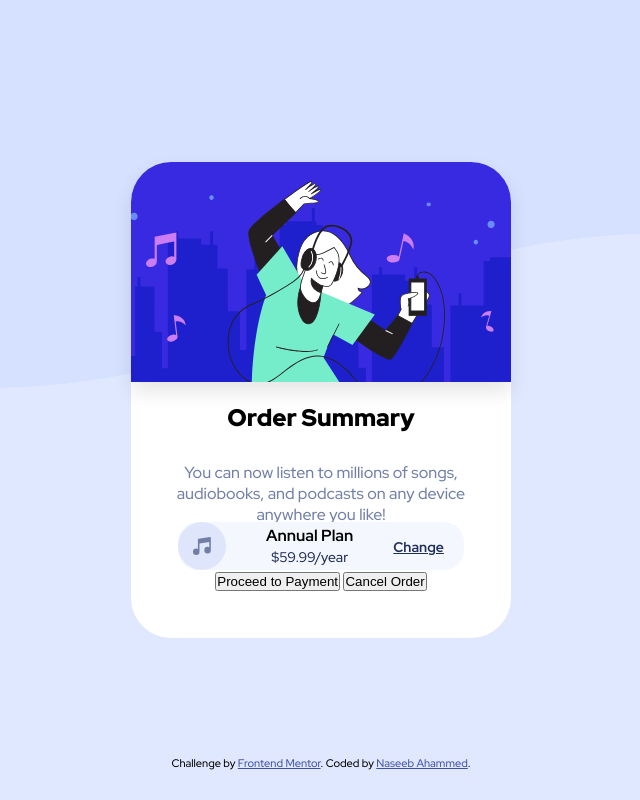
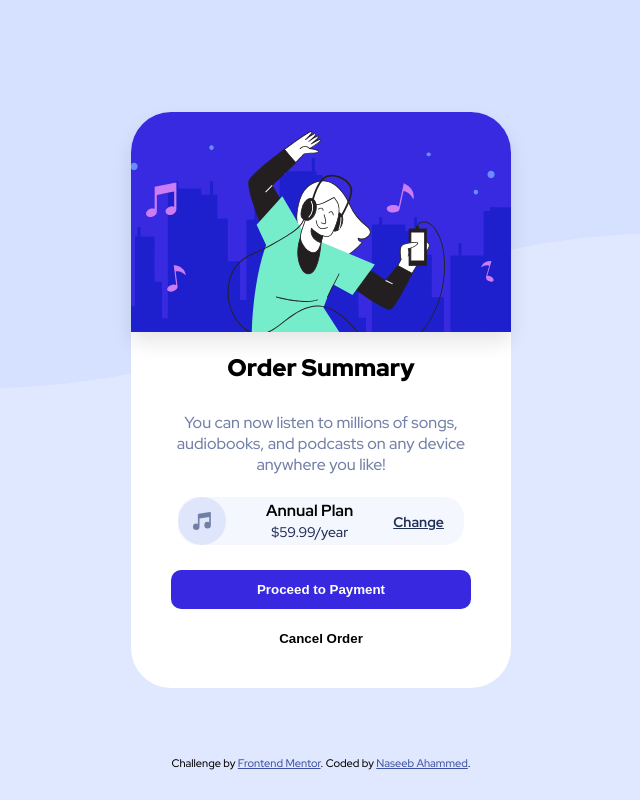
Before and after one commit to naseebahammed/order_summary_card, a website: page index.html in a window 1280 px wide. Shown: the whole page, without its empty margins (319-959 px from the left). Drawn offline with Linux system fonts and the light colour scheme.

Commit message:
Card Button Styled

```diff
--- a/assets/scss/style.scss
+++ b/assets/scss/style.scss
@@ -85,4 +85,27 @@
       }
     }
   }
+  &_btn {
+    display: flex;
+    flex-direction: column;
+    width: 100%;
+    &-proced,
+    &-cancel {
+      margin-bottom: 10px;
+      padding: 12px 20px;
+      border: none;
+      border-radius: 10px;
+      font-weight: 700;
+      cursor: pointer;
+      background: none;
+    }
+    &-proced {
+      background-color: hsl(245, 75%, 52%);
+      color: #fff;
+      &:hover {
+        box-shadow: 0px 10px 10px rgba(0, 0, 0, 0.2);
+        background-color: hsl(245, 20%, 52%);
+      }
+    }
+  }
 }
```
Also changed, not shown: assets/css/style.css.
